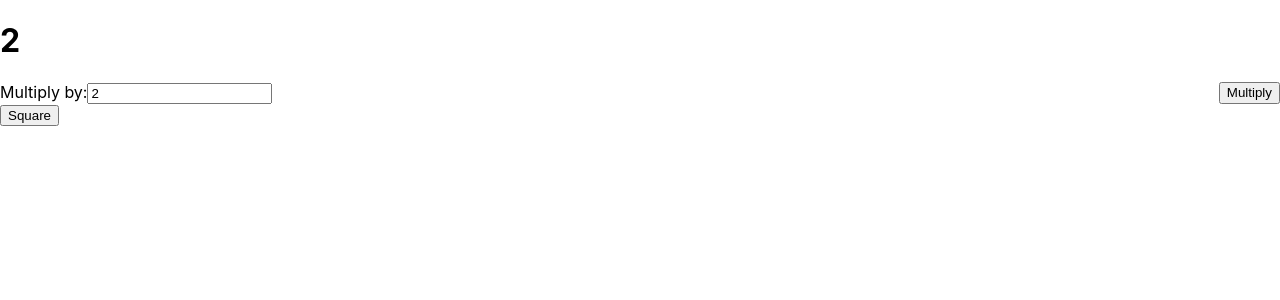
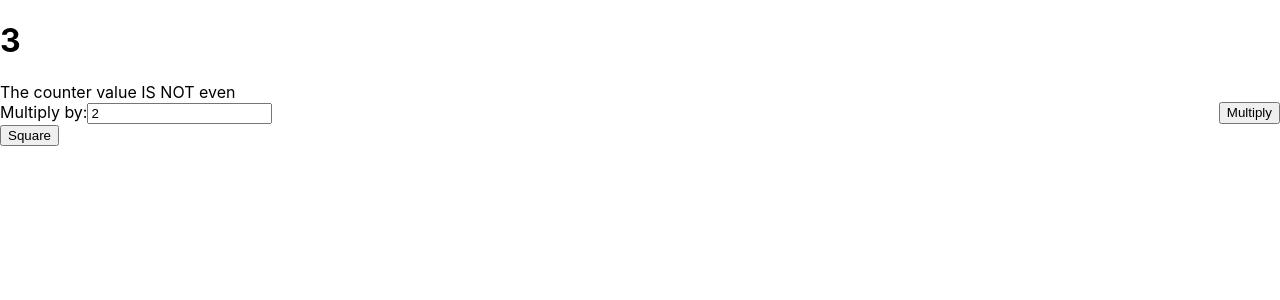
Before and after one commit to Tony-Ndichu/lendtech, a Next.js app: page / in a window 1280 px wide. Shown: the top 300 px of the page. Built offline with nearby package versions, Linux system fonts and the light colour scheme; no server answers.

Commit message:
feat: add is even message to UI

```diff
--- a/pages/index.js
+++ b/pages/index.js
@@ -1,7 +1,6 @@
 import { useState, useEffect } from "react";
 import styled from "styled-components";
 import { useForm } from "react-hook-form";
-import axios from "axios";
 
 const Counter = styled.h1``;
 
@@ -19,10 +18,12 @@ const MultiplicationWrapper = styled.div`
 `;
 
 const InputContainer = styled.div``;
+const EvenState = styled.div``;
 
 const Home = () => {
-  const [counterValue, setCounterValue] = useState(2);
+  const [counterValue, setCounterValue] = useState(3);
   const [counterColor, setCounterColor] = useState("");
+  const [counterValueIsEven, setCounterValueIsEven] = useState(false);
   const {
     register,
     reset,
@@ -48,16 +49,13 @@ const Home = () => {
     return new RegExp(/^-?\d*\.?\d+$/).test(multiplyInput);
   };
 
-  const checkIfCounterValueIsEven = () => {
-    const result = axios
-      .get(`https://api.isevenapi.xyz/api/${counterValue}/`, {headers: {"Access-Control-Allow-Origin": "*"}})
-      .then(function (response) {
-        // handle success
-        console.log("axios success======>", response);
+  const checkIfCounterValueIsEven = async () => {
+    await fetch(`https://api.isevenapi.xyz/api/iseven/${counterValue}/`)
+      .then((response) => {
+        return response.json();
       })
-      .catch(function (error) {
-        // handle error
-        console.log("axios error==========>", error);
+      .then(function (data) {
+        setCounterValueIsEven(data.iseven);
       });
   };
 
@@ -76,10 +74,12 @@ const Home = () => {
     checkIfCounterValueIsEven();
   }, [counterValue]);
 
-  console.log("counterColor=====>", counterColor);
   return (
     <>
       <Counter>{counterValue}</Counter>
+      <EvenState>{`The counter value ${
+        counterValueIsEven ? "IS" : "IS NOT"
+      } even`}</EvenState>
       <MultiplicationWrapper>
         <InputContainer>
           Multiply by:
```
Also changed, not shown: vercel.json (deleted).
